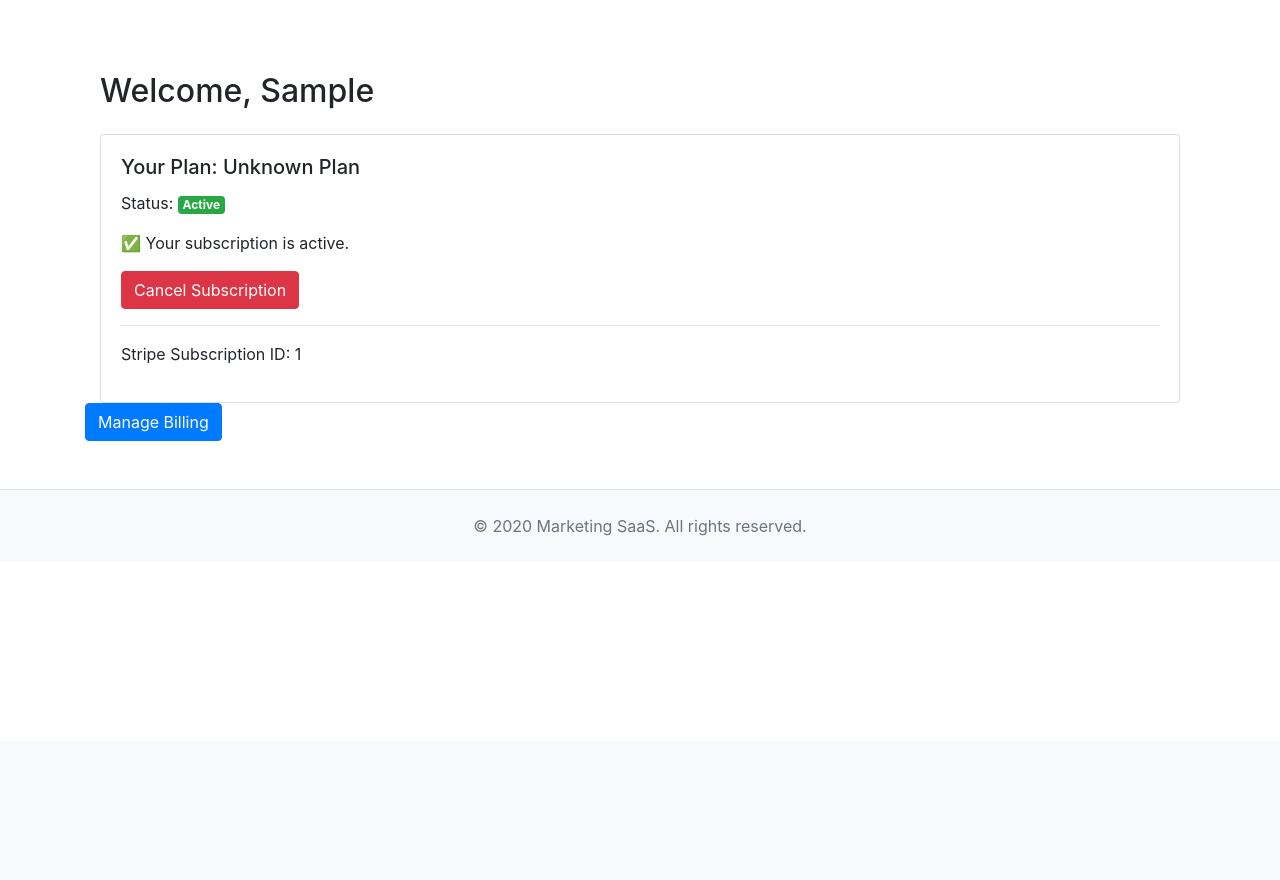
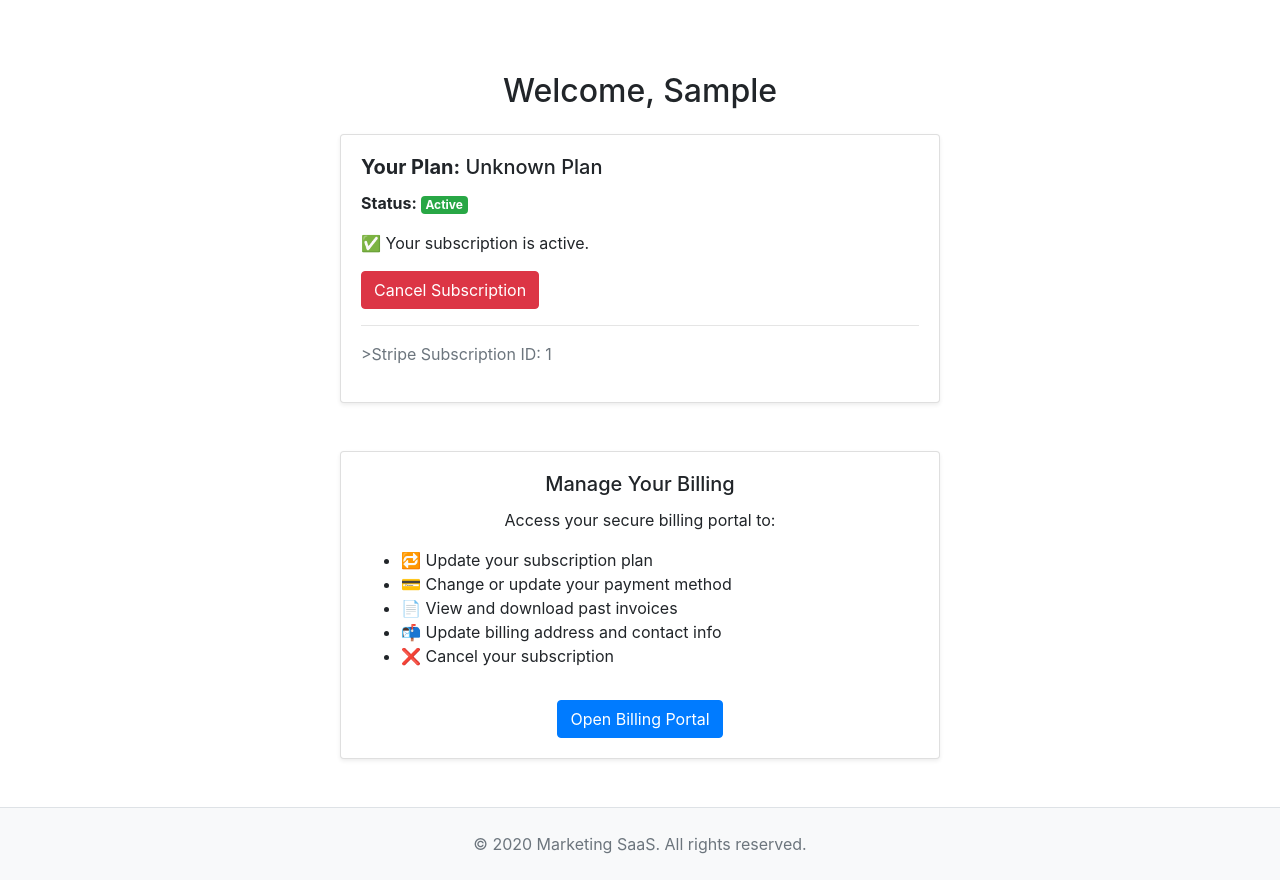
Before and after one commit to dannyobrien761/theodysseymarketer, a Django app: template dashboard/templates/dashboard/home.html in a window 1280 px wide. Shown: the part 59-939 px from the top of the page. Before the commit the page ends 595 px from the top, so only its background shows below. Run offline with Django 3.2, Linux system fonts and the light colour scheme; a user stored in the database is signed in; tables that the repository leaves empty hold one stand-in row (values such as "Sample post"); the template is opened without the code that fills it: values that come from a table or form of the project are taken from there, most other values are stand-ins (such as "Sample title", 1, 10 or a date in 2020).

Commit message:
restyled customer dashboard

```diff
--- a/dashboard/templates/dashboard/home.html
+++ b/dashboard/templates/dashboard/home.html
@@ -3,13 +3,13 @@
 
 {% block content %}
 <div class="container mt-5">
-  <h2>Welcome, {{ user.first_name|default:user.username }}</h2>
+  <h2 class="mb-4 text-center">Welcome, {{ user.first_name|default:user.username }}</h2>
 
   {% if subscription %}
-    <div class="card mt-4">
+    <div class="card shadow-sm mx-auto" style="max-width: 600px;">
       <div class="card-body">
-        <h5 class="card-title">Your Plan: {{ plan_name|default:"Unknown Plan" }}</h5>
-        <p>Status:
+        <h5 class="card-title"><strong>Your Plan:</strong> {{ plan_name|default:"Unknown Plan" }}</h5>
+        <p><strong> Status: </strong>
          {% if subscription.status == 'active' %}
           <span class="badge badge-success">Active</span>
          {% elif subscription.status == 'canceled' %}
@@ -29,7 +29,7 @@
       {% endif %}
 
       <hr>
-      <p>Stripe Subscription ID: {{ subscription.stripe_subscription_id }}</p>
+      <p class="text-muted"><small></small>>Stripe Subscription ID: {{ subscription.stripe_subscription_id }}</p>
       </div>
     </div>
   {% else %}
@@ -38,9 +38,22 @@
   {% endif %}
 </div>
 
-<section>
-  <div>
-    <a href="{% url 'subscriptions:billing-portal' %}" class="btn btn-primary">Manage Billing</a>
+<section class="container mt-5">
+  <div class="card shadow-sm mx-auto" style="max-width: 600px;">
+    <div class="card-body text-center">
+      <h5 class="card-title">Manage Your Billing</h5>
+      <p class="card-text">
+        Access your secure billing portal to:
+        <ul class="text-left mt-3">
+          <li>🔁 Update your subscription plan</li>
+          <li>💳 Change or update your payment method</li>
+          <li>📄 View and download past invoices</li>
+          <li>📬 Update billing address and contact info</li>
+          <li>❌ Cancel your subscription</li>
+        </ul>
+      </p>
+      <a href="{% url 'subscriptions:billing-portal' %}" class="btn btn-primary mt-3">Open Billing Portal</a>
+    </div>
   </div>
 </section>
 {% endblock %}
```
